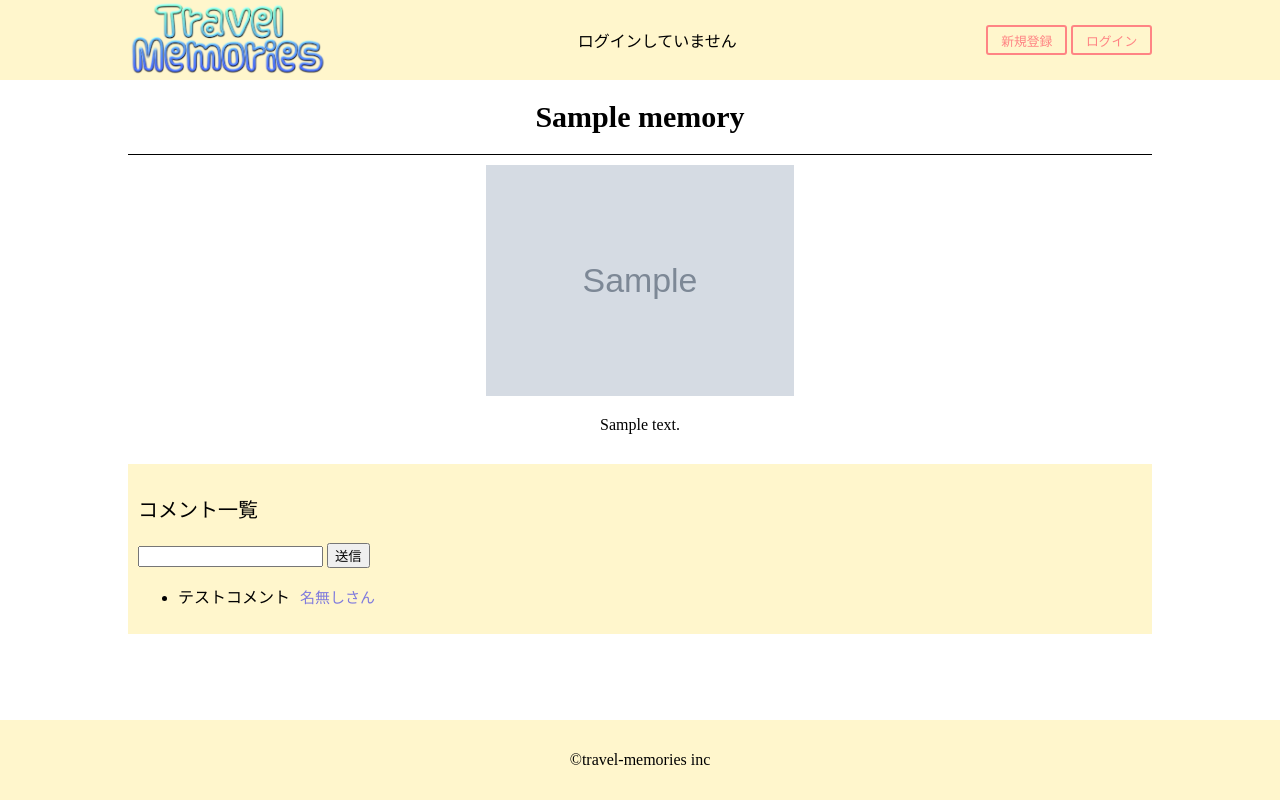
After one commit to maeda-300/travel, a Django app: page /memory_detail/1 in a window 1280 px wide. The commit adds this page. Run offline with Django 3.2, Linux system fonts and the light colour scheme; tables that the repository leaves empty hold one stand-in row (values such as "Sample post"); grey boxes marked "Sample" are stand-in pictures.

Commit message:
Memory詳細表示機能

```diff
--- a/src/travel_app/static/css/style.css
+++ b/src/travel_app/static/css/style.css
@@ -194,6 +194,39 @@ footer{
     text-align: center;
 }
 
+/* 詳細表示 */
+
+.details{
+    margin-top: 10px;
+    text-align: center;
+}
+
+.detail-image{
+    max-width: 30%;
+}
+
+.comment-area{
+    margin: 30px 0;
+    background-color: #fff6cc;
+    padding: 10px;
+    text-align: left;
+
+}
+
+.comment-title{
+    font-size: 20px;
+}
+
+.comments{
+    text-align: left;
+}
+
+.comment-by{
+    font-size: 15px;
+    opacity: 0.5;
+    margin-left: 10px;
+}
+
 /* レスポンシブ対応用 */
 @media (max-width: 1024px){
     .header-inner{
--- /dev/null
+++ b/src/travel_app/templates/memories/detail.html
@@ -0,0 +1,35 @@
+{% extends 'base.html' %}
+{% load static %}
+
+{% block css %}
+<link rel="stylesheet" type="text/css" href="{% static 'css/style.css' %}">
+{% endblock %}
+
+{% block content %}
+<div class="title"><h1>{{ object.title }}</h1></div>
+<div class="details">
+    <img class="detail-image" src="{{ object.image.url }}">
+    <div class="text-area">
+        <p>{{ object.content }}</p>
+    </div>
+    <div class="detail-btn-area">
+        {% if user.id == object.user.id %}
+        <a class="edit-btn" href="#">編集</a>
+        <a class="delete-btn" href="#">削除</a>
+        {% endif %}
+    </div>
+    <div class="comment-area">
+        <p class="comment-title">コメント一覧</p>
+        <form method="post">
+        {% csrf_token %}
+            <input type="text">
+            <button type="submit">送信</button>
+        </form>
+        <ul class="comments">
+            <li>
+                テストコメント<a class="comment-by" href="#">名無しさん</a>
+            </li>
+        </ul>
+    </div>
+</div>
+{% endblock %}
--- a/src/travel_app/templates/top.html
+++ b/src/travel_app/templates/top.html
@@ -10,9 +10,9 @@
 <div class="memories">
 {% for memory in object_list %}
     <div class="memory">
-        <a href="#"><img class="memory-image" src="{{ memory.image.url }}"></a>
+        <a href="{% url 'memory_detail' memory.id %}"><img class="memory-image" src="{{ memory.image.url }}"></a>
         <div class="memory-title">
-            <a href="#">{{ memory.title }}</a>
+            <a href="{% url 'memory_detail' memory.id %}">{{ memory.title }}</a>
         </div>
         <div class="added-by"><p>{{ memory.user.username }}さん</p></div>
     </div>
--- a/src/travel_app/templates/users/mypage.html
+++ b/src/travel_app/templates/users/mypage.html
@@ -22,6 +22,7 @@
                 <a class="edit-btn" href="{% url 'user_update' user.id %}">ユーザー情報編集</a>
                 <a class="delete-btn" href="{% url 'user_delete' user.id %}">退会</a>
             </div>
+
         </td>
     </tr>
 </table>
--- a/src/travel_app/urls.py
+++ b/src/travel_app/urls.py
@@ -10,4 +10,5 @@ urlpatterns = [
     path('user_update/<int:pk>', views.UserUpdate.as_view(), name='user_update'),
     path('user_delete/<int:pk>', views.UserDelete.as_view(), name='user_delete'),
     path('memory_create/', views.MemoryCreate.as_view(), name='memory_create'),
+    path('memory_detail/<int:pk>', views.MemoryDetail.as_view(), name='memory_detail'),
 ]
--- a/src/travel_app/views.py
+++ b/src/travel_app/views.py
@@ -72,3 +72,7 @@ class MemoryCreate(CreateView):
     def form_valid(self, form):
         form.instance.user = self.request.user
         return super().form_valid(form)
+
+class MemoryDetail(DetailView):
+    template_name = 'memories/detail.html'
+    model = Memory
```
